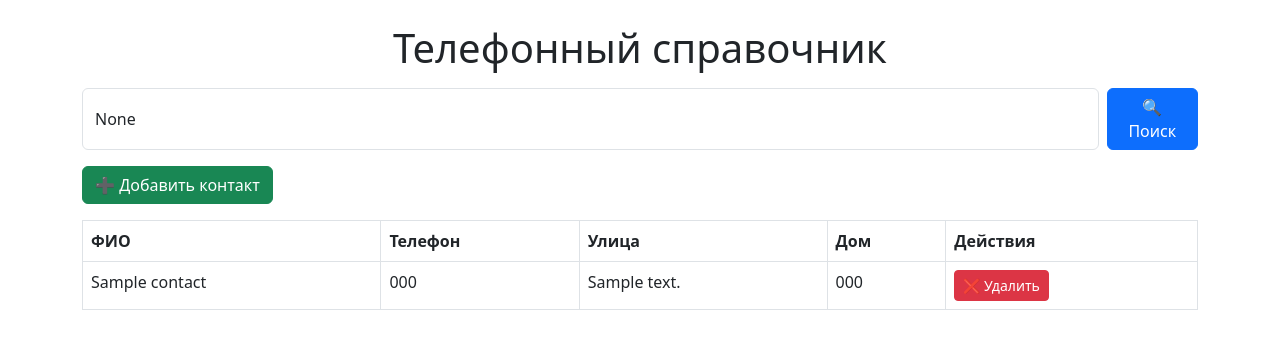
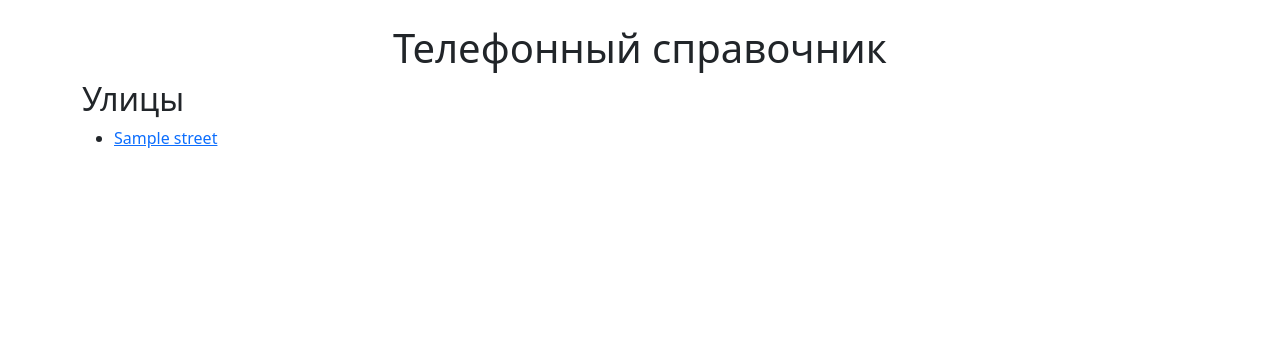
Before and after one commit to Sh4rk1212/Phonebook, a Flask app: page / in a window 1280 px wide. Shown: the top 349 px of the page. Run offline with Flask 3, Linux system fonts and the light colour scheme; tables that the repository leaves empty hold one stand-in row (values such as "Sample post").

```diff
--- a/app.py
+++ b/app.py
@@ -22,12 +22,23 @@ class User(UserMixin, db.Model):
     def check_password(self, password):
         return check_password_hash(self.password, password)
 
+class Street(db.Model):
+    id = db.Column(db.Integer, primary_key=True)
+    name = db.Column(db.String(150), nullable=False, unique=True)
+    houses = db.relationship('House', backref='street', lazy=True)
+
+class House(db.Model):
+    id = db.Column(db.Integer, primary_key=True)
+    house_number = db.Column(db.String(10), nullable=False)
+    street_id = db.Column(db.Integer, db.ForeignKey('street.id'), nullable=False)
+    contacts = db.relationship('Contact', backref='house', lazy=True)
+
 class Contact(db.Model):
     id = db.Column(db.Integer, primary_key=True)
     name = db.Column(db.String(150), nullable=False)
     phone = db.Column(db.String(15), nullable=False)
     address = db.Column(db.String(250), nullable=False)
-    house_number = db.Column(db.String(10), nullable=True)  # Новое поле для дома
+    house_id = db.Column(db.Integer, db.ForeignKey('house.id'), nullable=False)
 
 # Инициализация login_manager
 login_manager = LoginManager()
@@ -60,19 +71,22 @@ def delete_contact(id):
     return redirect(url_for('index'))
 
 @app.route('/', methods=['GET', 'POST'])
+@app.route('/')
 def index():
-    query = request.args.get('query')
-    if query:
-        # Фильтрация контактов по имени, телефону, адресу и дому
-        contacts = Contact.query.filter(
-            (Contact.name.like(f'%{query}%')) |
-            (Contact.phone.like(f'%{query}%')) |
-            (Contact.address.like(f'%{query}%')) |
-            (Contact.house_number.like(f'%{query}%'))  # Фильтрация по номеру дома
-        ).all()
-    else:
-        contacts = Contact.query.all()
-    return render_template('index.html', contacts=contacts)
+    streets = Street.query.all()  # Получаем все улицы
+    return render_template('index.html', streets=streets)
+
+@app.route('/<street_id>')
+def show_street(street_id):
+    street = Street.query.get_or_404(street_id)
+    houses = street.houses  # Получаем все дома на улице
+    return render_template('street.html', street=street, houses=houses)
+
+@app.route('/<street_id>/<house_id>')
+def show_house(street_id, house_id):
+    house = House.query.get_or_404(house_id)
+    contacts = house.contacts  # Получаем все контакты для дома
+    return render_template('house.html', house=house, contacts=contacts)
 
 
 @app.route('/add', methods=['GET', 'POST'])
--- a/templates/index.html
+++ b/templates/index.html
@@ -6,45 +6,12 @@
     <link href="https://cdn.jsdelivr.net/npm/bootstrap@5.3.0/dist/css/bootstrap.min.css" rel="stylesheet">
 </head>
 <body class="container mt-4">
-
     <h1 class="text-center">Телефонный справочник</h1>
-
-    <form action="{{ url_for('index') }}" method="GET" class="d-flex my-3">
-        <input type="text" name="query" class="form-control me-2" placeholder="Поиск по фамилии, номеру или адресу" value="{{ request.args.get('query') }}">
-        <button type="submit" class="btn btn-primary">🔍 Поиск</button>
-    </form>
-
-    <a href="{{ url_for('add_contact') }}" class="btn btn-success mb-3">➕ Добавить контакт</a>
-
-    <table class="table table-bordered">
-    <thead>
-        <tr>
-            <th>ФИО</th>
-            <th>Телефон</th>
-            <th>Улица</th>
-            <th>Дом</th>  <!-- Добавлен столбец для дома -->
-            <th>Действия</th>
-        </tr>
-    </thead>
-    <tbody>
-        {% for contact in contacts %}
-            <tr>
-                <td>{{ contact.name }}</td>
-                <td>{{ contact.phone }}</td>
-                <td>{{ contact.address }}</td>
-                <td>{{ contact.house_number }}</td>  <!-- Отображаем номер дома -->
-                <td>
-                    <a href="{{ url_for('delete_contact', id=contact.id) }}" class="btn btn-danger btn-sm">❌ Удалить</a>
-                </td>
-            </tr>
-        {% else %}
-            <tr>
-                <td colspan="5" class="text-center">Контакты не найдены</td>
-            </tr>
+    <h2>Улицы</h2>
+    <ul>
+        {% for street in streets %}
+            <li><a href="{{ url_for('show_street', street_id=street.id) }}">{{ street.name }}</a></li>
         {% endfor %}
-    </tbody>
-</table>
-
-
+    </ul>
 </body>
 </html>
```
Also changed, not shown: templates/house.html (added, +17 -0 lines), templates/street.html (added, +20 -0 lines).
